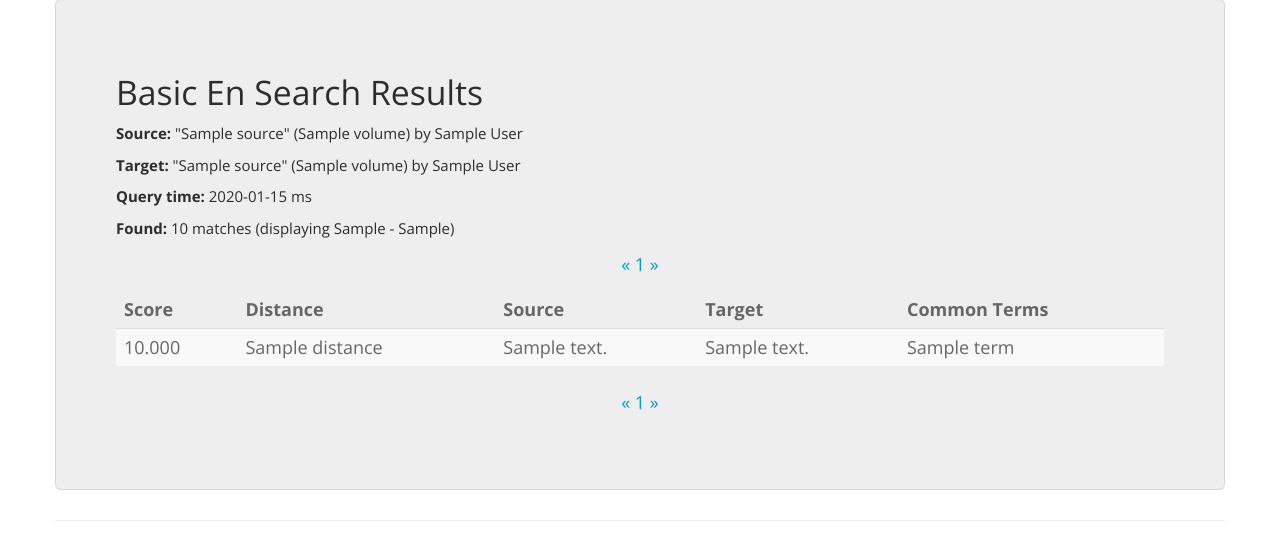
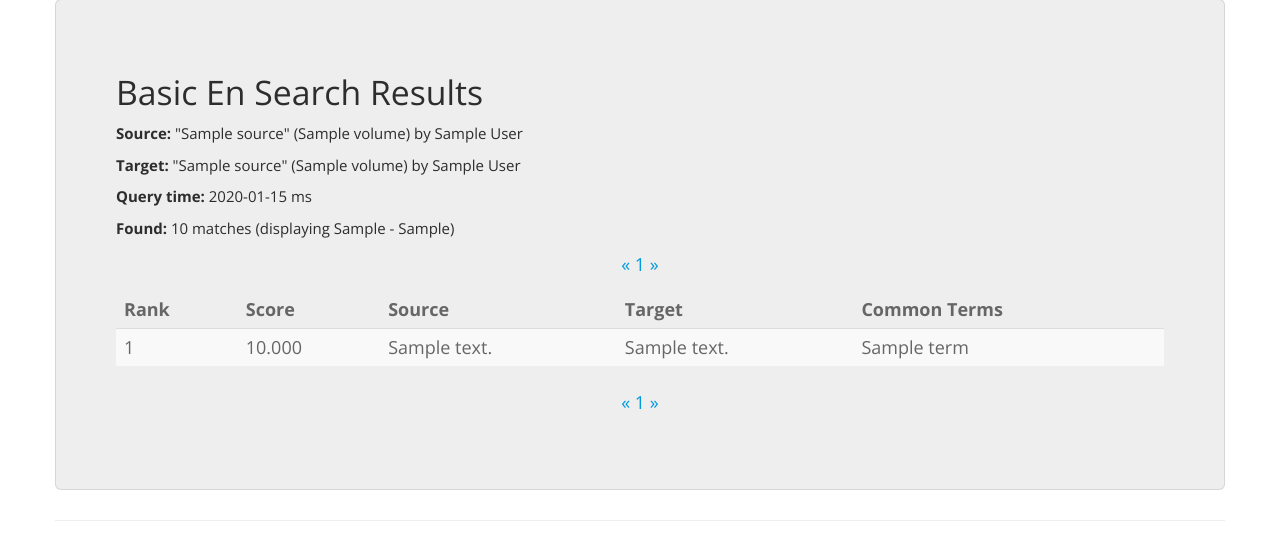
Before and after one commit to eberle1080/tesserae-ng, a Django app: template website/templates/default/search_results.html in a window 1280 px wide. Shown: the part 61-621 px from the top of the page. Run offline with Django 3.2, Linux system fonts and the light colour scheme; the template is opened without the code that fills it: most values are stand-ins (such as "Sample title", 1, 10 or a date in 2020); parts of the project's set-up code (start-up, migrations or seed data) failed here and were passed over; some libraries are stand-ins or nearby versions.

Commit message:
Removed Distance column, added rank column

```diff
--- a/website/templates/default/search_results.html
+++ b/website/templates/default/search_results.html
@@ -36,8 +36,8 @@
     <table class="table table-striped">
       <thead>
         <tr>
+          <th>Rank</th>
           <th>Score</th>
-          <th>Distance</th>
           <th>Source</th>
           <th>Target</th>
           <th>Common Terms</th>
@@ -46,8 +46,8 @@
       <tbody>
       {% for m in matches %}
         <tr>
+          <td>{{ m.rank }}</td>
           <td>{{ m.score|quantize:".001,ru" }}</td>
-          <td>{{ m.distance }}</td>
           <td>{{ m.source.fields.text }}</td>
           <td>{{ m.target.fields.text }}</td>
           <td>{{ m.terms|join:", " }}</td>
--- a/website/tesserae_ng/forms.py
+++ b/website/tesserae_ng/forms.py
@@ -2,7 +2,9 @@ from django import forms
 import logging
 from website.tesserae_ng.models import SourceTextVolume
 
+
 logger = logging.getLogger(__name__)
+
 
 class SourceTextSubmitForm(forms.Form):
 
@@ -50,4 +52,4 @@ class SimpleSearchForm(forms.Form):
     source = STVChoiceField(queryset=SourceTextVolume.objects, empty_label="Choose a source text")
     target = STVChoiceField(queryset=SourceTextVolume.objects, empty_label="Choose a target text")
     start = forms.IntegerField(initial=0, min_value=0, widget=forms.widgets.HiddenInput())
-    rows = forms.IntegerField(initial=10, min_value=1, widget=forms.widgets.HiddenInput())
+    rows = forms.IntegerField(initial=50, min_value=1, widget=forms.widgets.HiddenInput())
```
Also changed, not shown: 3 other files.
